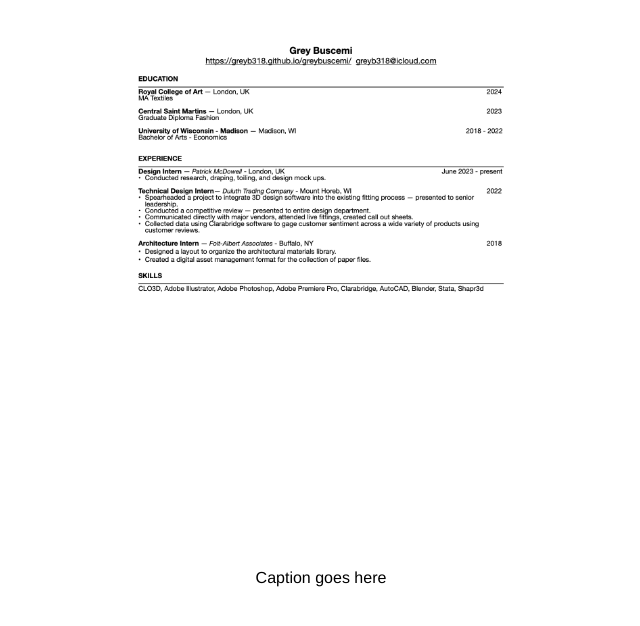
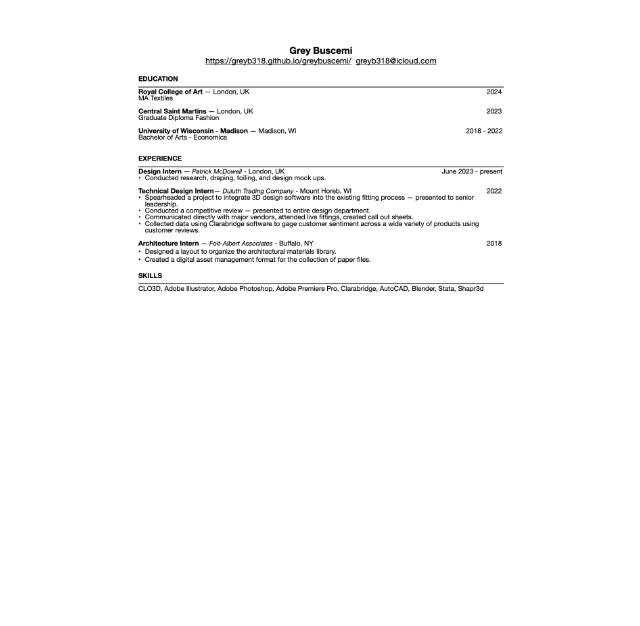
Before and after one commit to greyb318/greybuscemi, a plain HTML site: page info.html in a window 1280 px wide. Shown: the whole page, without its empty margins (319-959 px from the left). Drawn offline with Linux system fonts and the light colour scheme.

Commit message:
Update info.html

```diff
--- a/info.html
+++ b/info.html
@@ -30,7 +30,7 @@
 <body>
   <div class="photo-container">
     <img src="GreyBuscemiResume6.26.24.1.jpeg" alt="Photo" class="photo">
-    <div class="caption">Caption goes here</div>
+    <div class="caption"></div>
   </div>
 </body>
 </html>
```
